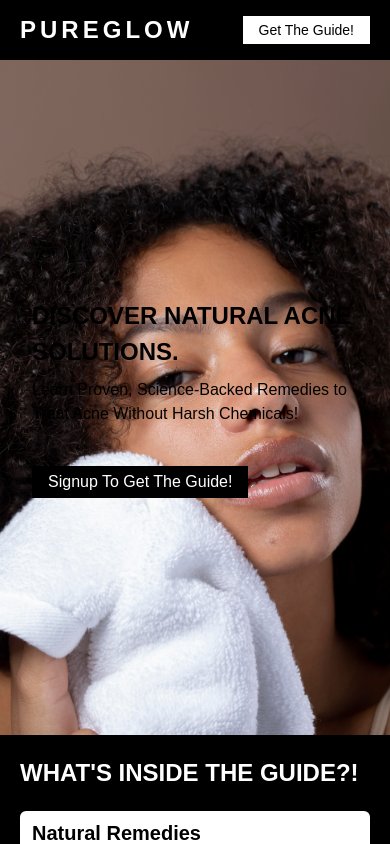
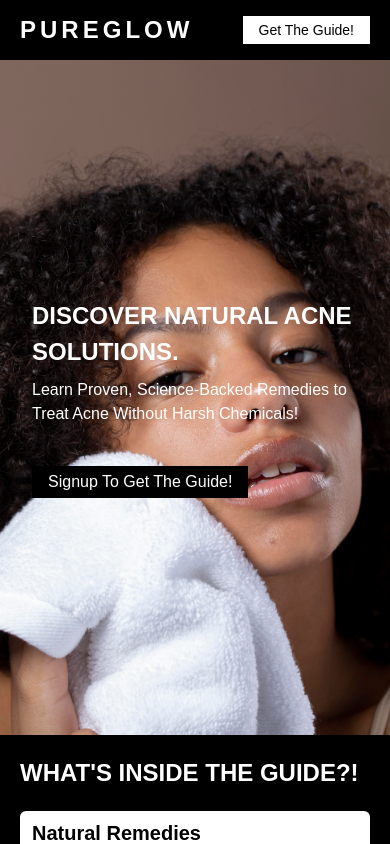
Before and after one commit to Utty007/pureglow, a Next.js app: page / in a window 390 px wide. Shown: the top 844 px of the page. Built offline with nearby package versions, Linux system fonts and the light colour scheme.

Commit message:
Style update

```diff
--- a/app/globals.css
+++ b/app/globals.css
@@ -39,4 +39,8 @@ body {
     background-position: center;
     background-attachment: fixed;
   }
+
+  .bgImgText {
+    color: white;
+  }
 }
--- a/app/page.tsx
+++ b/app/page.tsx
@@ -35,7 +35,7 @@ export default function Home() {
   return (
     <main>
       <div id="bgImg" className="h-[80vh]">
-        <div className="flex items-start justify-center h-full flex-col p-8">
+        <div className="flex bgImgText items-start justify-center h-full flex-col p-8">
           <h3>Discover Natural Acne Solutions.</h3>
           <p className="mt-2 mb-10">Learn Proven, Science-Backed Remedies to Treat Acne Without Harsh Chemicals!</p>
           <Link href="#Contact" className="bg-black text-white px-4 py-1">Signup To Get The Guide!</Link>
```
